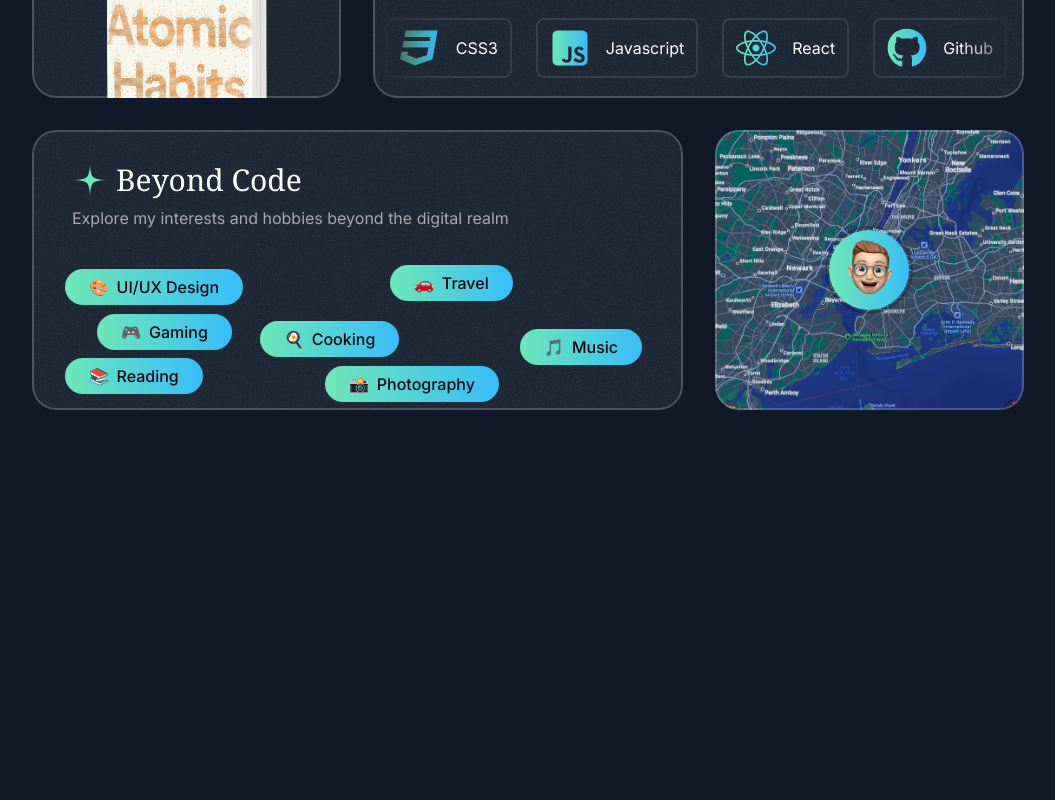
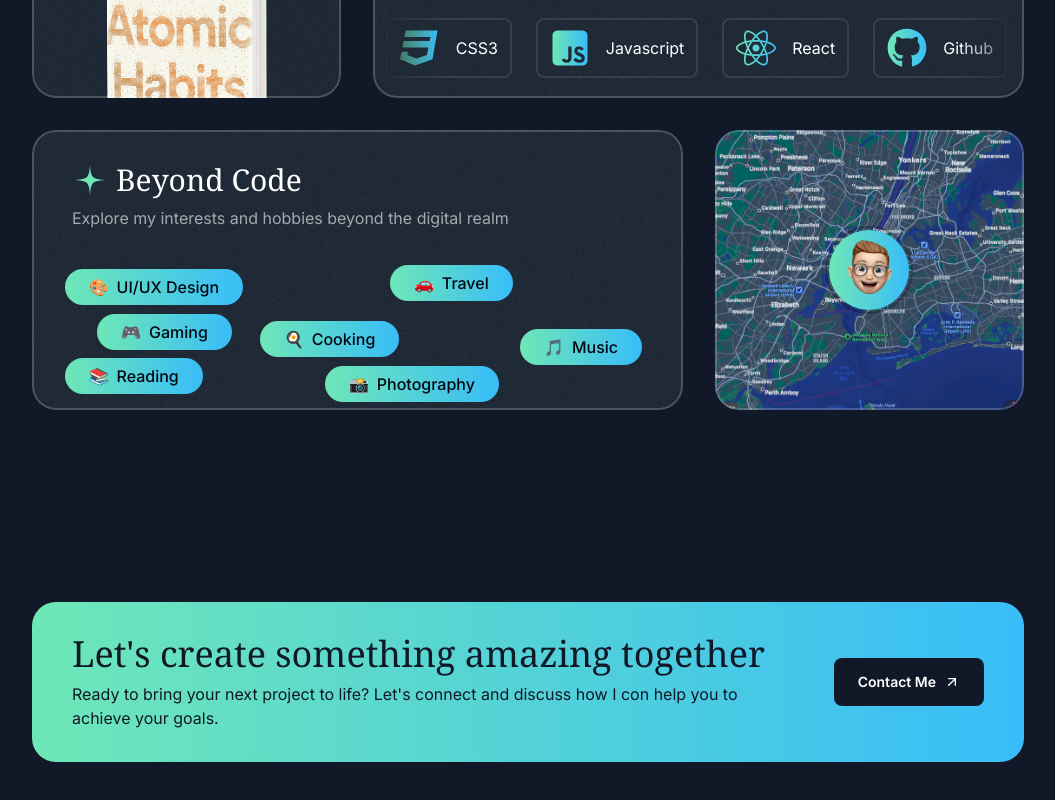
Before and after one commit to imantalebizadeh/portfolio-template, a Next.js app: page / in a window 1280 px wide. Shown: the part 4324-5124 px from the top of the page, without its empty margins (112-1167 px from the left). Before the commit the page ends 4830 px from the top, so only its background shows below. Built offline with nearby package versions, Linux system fonts and the light colour scheme; a web font is replaced by a local one.

Commit message:
Add CTASection component to HomePage; enhance layout with call-to-action for improved user engagement

```diff
--- a/app/page.tsx
+++ b/app/page.tsx
@@ -1,4 +1,5 @@
 import AboutSection from "@/components/layout/about-section";
+import CTASection from "@/components/layout/cta-section";
 import Header from "@/components/layout/header";
 import HeroSection from "@/components/layout/hero-section";
 import ProjectsFeaturesTap from "@/components/layout/projects-features-tap";
@@ -14,6 +15,7 @@ export default function HomePage() {
       <ProjectsFeaturesTap />
       <TestimonialsSection />
       <AboutSection />
+      <CTASection />
     </div>
   );
 }
--- /dev/null
+++ b/components/layout/cta-section.tsx
@@ -0,0 +1,28 @@
+import { ArrowUpRightIcon } from "../icons";
+import { Button } from "../ui/button";
+
+export default function CTASection() {
+  return (
+    <section className="py-16 xl:py-24">
+      <div className="container">
+        <div className="z-0 rounded-3xl bg-gradient-to-r from-emerald-300 to-sky-400 px-10 py-8 text-center text-gray-900 md:text-left">
+          <div className="absolute inset-0 -z-10 bg-[url('/images/grain.jpg')] opacity-5" />
+          <div className="flex flex-col items-center gap-8 md:flex-row md:gap-16">
+            <div>
+              <h2 className="font-serif text-2xl font-medium md:text-4xl">
+                Let&apos;s create something amazing together
+              </h2>
+              <p className="mt-2 text-sm md:text-base">
+                Ready to bring your next project to life? Let&apos;s connect and
+                discuss how I con help you to achieve your goals.
+              </p>
+            </div>
+            <Button className="bg-gray-900 font-semibold text-white">
+              Contact Me <ArrowUpRightIcon />
+            </Button>
+          </div>
+        </div>
+      </div>
+    </section>
+  );
+}
```
